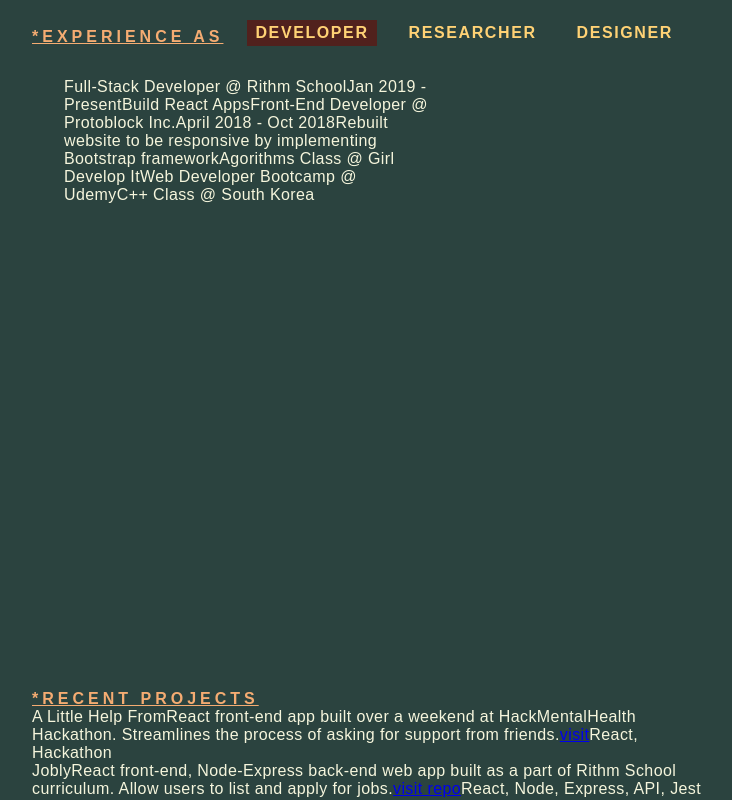
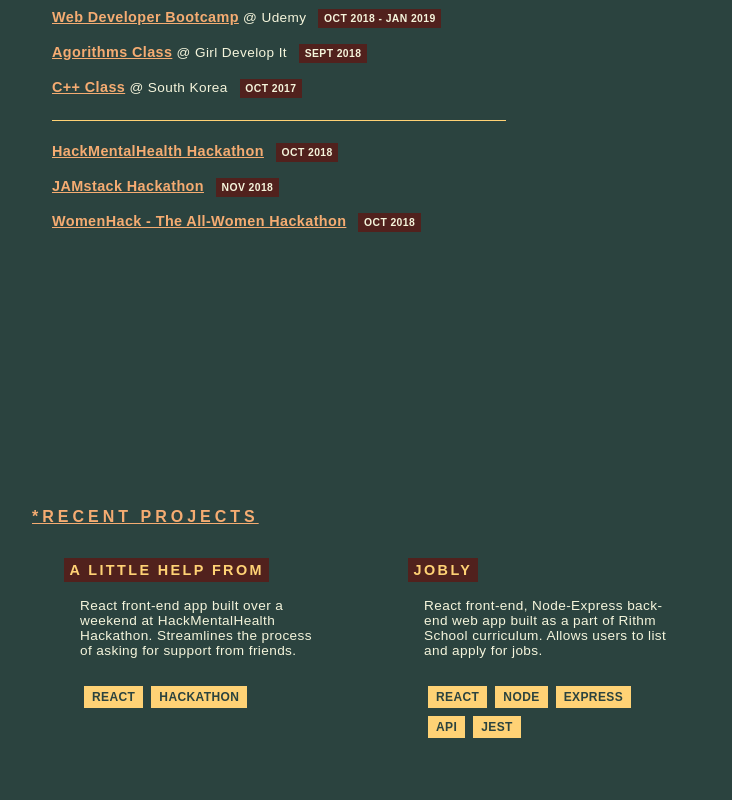
Before and after one commit to meowcodes/react-personal-website, a React (Create React App) app: page / in a window 1280 px wide. Shown: the part 1620-2420 px from the top of the page, without its empty margins (264-996 px from the left). Built offline with nearby package versions, Linux system fonts and the light colour scheme; a web font is replaced by a local one.

Commit message:
add all content

```diff
--- a/src/App.css
+++ b/src/App.css
@@ -15,4 +15,5 @@ button {
   border: solid 1px #f5ac72;
   text-transform: uppercase;
   letter-spacing: 0.075rem;
+  outline: none;
 }
--- a/src/Main.css
+++ b/src/Main.css
@@ -6,7 +6,6 @@
 
 .Main-landing,
 .Main-about,
-.Main-experience,
 .Main-projects,
 .Main-contact {
   margin: 1rem;
@@ -15,16 +14,24 @@
   justify-content: center;
 }
 
+.Main-experience,
+.Main-projects {
+  margin: 1rem;
+  padding-top: 2rem;
+  display: flex;
+  flex-direction: column;
+  justify-content: flex-start;
+}
+
 .Main-landing{
   min-height: 100vh;
 }
-
 .Main-about,
-.Main-experience,
-.Main-projects{
+.Main-experience {
   min-height: 75vh;
 }
 
+.Main-projects,
 .Main-contact {
   min-height: 50vh;
 }
@@ -62,12 +69,17 @@
   width: 100px;
 }
 
+.Main-btn:hover {
+  background-color: #ffd275;
+  color: #2b433f;
+}
+
 .Main-about-box {
   display: flex;
   flex-direction: row;
 }
 
-.Main-text-box {
+.Main-about .Main-text-box {
   width: 60%;
   margin: 1rem;
 }
@@ -111,8 +123,6 @@
 
 .Main-job {
   color: #ffd275;
-  /* background-color: #51211d; */
-  /* color: #ffd275; */
   border: none;
   font-family: inherit;
   text-transform: uppercase;
@@ -122,7 +132,120 @@
   font-weight: bold;
 }
 
+.Main-job:hover {
+  background-color: beige;
+  color: #2b433f;
+}
+
 .Main-active {
   background-color: #51211d;
+}
 
+.Main-exp-title {
+  padding: 0.5rem 0.25rem;
+  font-size: 0.85rem;
+  /* display: block; */
 }
+
+.Main-exp-title b {
+  text-decoration: underline;
+}
+
+.Main-exp-date {
+  font-size: 0.65rem;
+  font-weight: bold;
+  margin: 0.5rem;
+  padding: 0.25rem 0.35rem;
+  background-color: #51211d;
+  display: inline-block;
+  text-transform: uppercase;
+}
+
+.Main-exp-details {
+  display: block;
+  margin: 0.5rem;
+}
+
+.Main-hr {
+  margin: 0.85rem 0.25rem;
+  display: block;
+  height: 1px;
+  border: 0;
+  border-top: 1px solid #ffd275;
+}
+
+.Main-projects-outer {
+  display: flex;
+  flex-direction: row;
+}
+
+.Main-project-box {
+  margin: 1rem;
+  padding: 1rem 1rem 0rem;
+  width: 50%;
+}
+
+.Main-project-title {
+  display: inline-block;
+  padding: 0.25rem 0.35rem;
+  background-color: #51211d;
+  text-transform: uppercase;
+  letter-spacing: 0.15rem;
+  color: #ffd275;
+  font-weight: 600;
+  font-size: 0.9rem;
+  text-decoration: none;
+}
+
+.Main-project-title:hover {
+  text-decoration: underline;
+}
+
+.Main-project-text {
+  display: block;
+  margin: 1rem;
+  font-size: 0.85rem;
+}
+
+.Main-project-link {
+  color: #f5ac72;
+  /* border: solid 1px #ffd275; */
+  margin: 0.5rem;
+  /* padding: 0.25rem 0.35rem; */
+  font-size: 0.9rem;
+  text-decoration: none;
+  display: block;
+  margin-left: 1rem;
+  font-weight: bold;
+  text-decoration: underline;
+}
+
+.Main-project-tags {
+  display: block;
+  font-size: 0.75rem;
+  margin: 1.5rem 1rem;
+}
+
+.Main-project-tags span {
+  padding: 0.25rem 0.5rem;
+  background-color: #ffd275;
+  color: #2b433f;
+  font-weight: bold;
+  text-transform: uppercase;
+  margin: 0.25rem;
+  display: inline-block;
+}
+
+.Main-contact-box {
+  margin: 2rem auto;
+}
+
+.Main-contact-box i {
+  margin: 2rem 2rem;
+  font-size: 2.5rem;
+  color: #ffd275;
+}
+
+.Main-contact-box i:hover {
+  color: beige;
+}
--- a/src/Main.js
+++ b/src/Main.js
@@ -5,8 +5,17 @@ import './Main.css';
 
 class Main extends Component {
 
-  updateExp(evt) {
-    console.log(evt.target.value);
+  constructor(props){
+    super(props);
+    this.state = {
+      exp: "dev"
+    }
+  }
+
+  updateExp(str) {
+    this.setState({
+      exp: str
+    })
   }
 
   render() {
@@ -21,7 +30,7 @@ class Main extends Component {
             <span className="Main-titles">researcher</span>
             <span className="Main-titles">mental health advocate</span>
           </div>
-          <button className="Main-btn">say hello!</button>
+          <a href="mailto:lenaryoo@gmail.com"><button className="Main-btn">say hello!</button></a>
         </div>
         <div className="Main-about">
           <span className="Main-heading">*About me</span>
@@ -39,46 +48,99 @@ class Main extends Component {
         <div className="Main-experience">
           <div className="Main-select-box">
             <span className="Main-heading">*Experience as </span>
-            <span className="Main-job Main-active">Developer</span>
-            <span className="Main-job">Researcher</span>
-            <span className="Main-job">Designer</span>
+            <span className={ this.state.exp === "dev" ? "Main-job Main-active" : "Main-job"} onClick={ () => this.updateExp("dev") }>Developer</span>
+            <span className={ this.state.exp === "res" ? "Main-job Main-active" : "Main-job"} onClick={ () => this.updateExp("res") }>Researcher</span>
+            <span className={ this.state.exp === "des" ? "Main-job Main-active" : "Main-job"} onClick={ () => this.updateExp("des") }>Designer</span>
           </div>
           <div className="Main-text-box">
             <div className="Main-text">
-              <span className="Main-exp-title">Full-Stack Developer @ Rithm School</span>
-              <span className="Main-exp-date">Jan 2019 - Present</span>
-              <span className="Main-exp-details">Build React Apps</span>
-              <span className="Main-exp-title">Front-End Developer @ Protoblock Inc.</span>
-              <span className="Main-exp-date">April 2018 - Oct 2018</span>
-              <span className="Main-exp-details">Rebuilt website to be responsive by implementing Bootstrap framework</span>
-              <span className="Main-exp-title">Agorithms Class @ Girl Develop It</span>
-              <span className="Main-exp-title">Web Developer Bootcamp @ Udemy</span>
-              <span className="Main-exp-title">C++ Class @ South Korea</span>
+              { this.state.exp === "dev" &&
+                <><span className="Main-exp-title"><b>Full-Stack Developer</b> @ Rithm School</span>
+                <span className="Main-exp-date">Jan 2019 - Present</span><br></br>
+
+                <span className="Main-exp-title"><b>Front-End Web Developer</b> @ Protoblock Inc.</span>
+                <span className="Main-exp-date">April 2018 - Oct 2018</span><br></br>
+
+                <div className="Main-hr"></div>
+
+                <span className="Main-exp-title"><b>Web Developer Bootcamp</b> @ Udemy</span>
+                <span className="Main-exp-date">Oct 2018 - Jan 2019</span><br></br>
+
+                <span className="Main-exp-title"><b>Agorithms Class</b> @ Girl Develop It</span>
+                <span className="Main-exp-date">Sept 2018</span><br></br>
+
+                <span className="Main-exp-title"><b>C++ Class</b> @ South Korea</span>
+                <span className="Main-exp-date">Oct 2017</span><br></br>
+
+                <div className="Main-hr"></div>
+
+                <span className="Main-exp-title"><b>HackMentalHealth Hackathon</b></span>
+                <span className="Main-exp-date">Oct 2018</span><br></br>
+
+                <span className="Main-exp-title"><b>JAMstack Hackathon</b></span>
+                <span className="Main-exp-date">Nov 2018</span><br></br>
+
+                <span className="Main-exp-title"><b>WomenHack - The All-Women Hackathon</b></span>
+                <span className="Main-exp-date">Oct 2018</span><br></br></>
+              }
+              { this.state.exp === "res" &&
+                <><span className="Main-exp-title"><b>Research Analyst</b> @ Positive and Well-Being Lab</span>
+                <span className="Main-exp-date">Jan 2017 - May 2017</span><br></br>
+
+                <span className="Main-exp-title"><b>Research Assistant</b> @ Readiness, Activation, and Decision-Making Lab</span>
+                <span className="Main-exp-date">Jan 2017 – May 2017</span><br></br>
+
+                <span className="Main-exp-title"><b>Lab Manager, Researcher</b> @ Stress, Trauma, and Resilience Lab</span>
+                <span className="Main-exp-date">Jan 2016 - Jan 2017</span><br></br>
+
+                <div className="Main-hr"></div>
+
+                <span className="Main-exp-title"><b>M.A. in Developmental Psychology Candidate</b> @ SFSU</span>
+                <span className="Main-exp-date">2016 - 2017</span><br></br>
+
+                <div className="Main-hr"></div>
+
+                <span className="Main-exp-title"><b>International Trauma Conference</b></span>
+                <span className="Main-exp-date">June 2017</span><br></br>
+
+                <span className="Main-exp-title"><b>Society for Personality and Social Psychology International Conference</b></span>
+                <span className="Main-exp-date">Jan 2017</span><br></br></>
+              }
+              { this.state.exp === "des" &&
+                <><span className="Main-exp-title"><b>Design Intern</b> @ Noll & Tam Architects</span>
+                <span className="Main-exp-date">June 2013 - Aug 2013</span><br></br>
+
+                <div className="Main-hr"></div>
+
+                <span className="Main-exp-title"><b>B.A. in Architecture</b> @ UC Berkeley</span>
+                <span className="Main-exp-date">2009 - 2014</span><br></br></>
+              }
             </div>
           </div>
         </div>
         <div className="Main-projects">
           <span className="Main-heading">*Recent projects </span>
+          <div className="Main-projects-outer">
           <div className="Main-project-box">
-            <span className="Main-project-title">A Little Help From</span>
+            <a className="Main-project-title" href="https://alittlehelpfrom.herokuapp.com/">A Little Help From</a>
             <span className="Main-project-text">React front-end app built over a weekend at HackMentalHealth Hackathon. Streamlines the process of asking for support from friends.</span>
-            <a className="Main-project-link" href="https://alittlehelpfrom.herokuapp.com/">visit</a>
-            <span className="Main-project-tags">React, Hackathon</span>
+            <span className="Main-project-tags"><span>React</span><span>Hackathon</span></span>
           </div>
           <div className="Main-project-box">
-            <span className="Main-project-title">Jobly</span>
-            <span className="Main-project-text">React front-end, Node-Express back-end web app built as a part of Rithm School curriculum. Allow users to list and apply for jobs.</span>
-            <a className="Main-project-link" href="https://github.com/meowcodes/rithm-react-jobly">visit repo</a>
-            <span className="Main-project-tags">React, Node, Express, API, Jest</span>
+            <a className="Main-project-title" href="https://github.com/meowcodes/rithm-react-jobly">Jobly</a>
+            <span className="Main-project-text">React front-end, Node-Express back-end web app built as a part of Rithm School curriculum. Allows users to list and apply for jobs.</span>
+            <span className="Main-project-tags"><span>React</span><span>Node</span><span>Express</span><span>API</span><span>Jest</span></span>
+
           </div>
+        </div>
         </div>
         <div className="Main-contact">
           <span className="Main-heading">*Let's connect</span>
           <div className="Main-contact-box">
-            <i className="fab fa-github"></i>
-            <i className="fab fa-linkedin-in"></i>
-            <i className="fab fa-codepen"></i>
-            <i className="fas fa-at"></i>
+            <a href="https://github.com/meowcodes"><i className="fab fa-github"></i></a>
+            <a href="https://www.linkedin.com/in/lenaryoo/"><i className="fab fa-linkedin-in"></i></a>
+            <a href="https://codepen.io/meowcodes/"><i className="fab fa-codepen"></i></a>
+            <a href="mailto:lenaryoo@gmail.com"><i className="fas fa-at"></i></a>
           </div>
         </div>
       </div>
```
